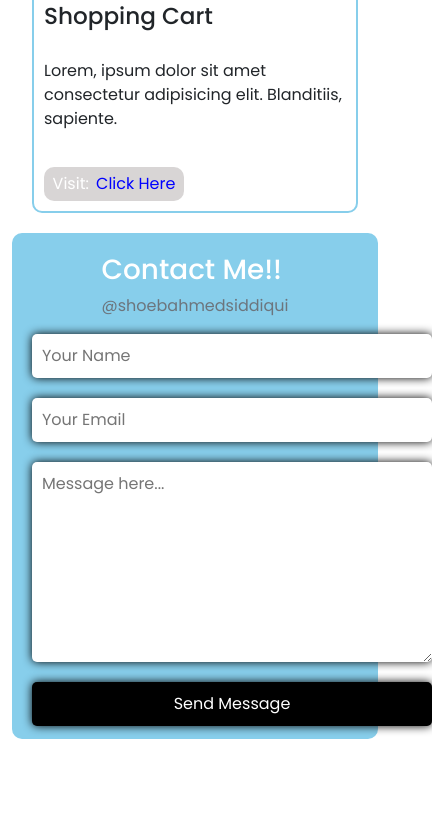
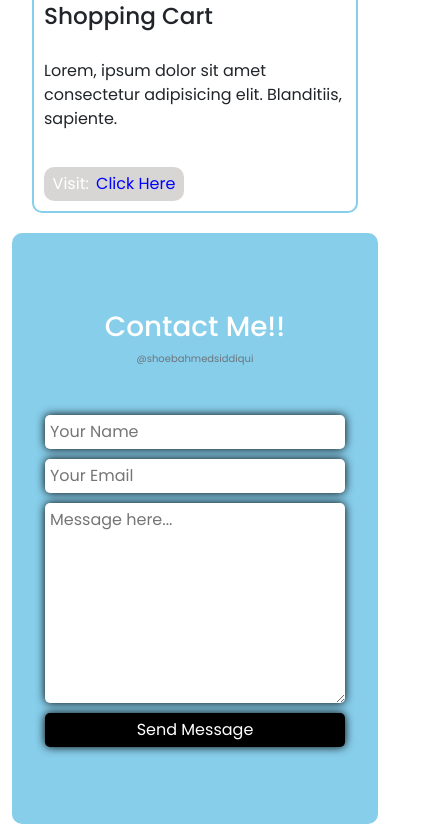
Before and after one commit to shoebdevcoder/Portfolio-React, a React (Vite) app: page / in a window 390 px wide. Shown: the part 2818-3658 px from the top of the page, 432 px wide, since content can reach past the window. Before the commit the page ends 3574 px from the top, so only its background shows below. Built offline with nearby package versions, Linux system fonts and the light colour scheme.

Commit message:
Form Added

```diff
--- a/src/assets/style/index.scss
+++ b/src/assets/style/index.scss
@@ -842,18 +842,13 @@ body.dark-theme {
   justify-content: space-around;
   align-items: center;
   flex-wrap: wrap;
-  @media screen and (max-width: 720px) {
-    .Education {
-      width: auto;
-      height: auto;
-    }
-  }
   .footer-form{
     display: flex;
     justify-content: space-between;
     align-items: center;
     flex-direction: column;
     gap: 20px;
+    flex-wrap: wrap;
     input{
       width: 400px;
       padding: 10px;
@@ -877,4 +872,31 @@ body.dark-theme {
       box-shadow: 0px 0px 10px var(--p);
     }
   }
+  @media screen and (max-width: 720px){
+    .footer-main{
+      font-size: 10px;
+    }
+    .footer-form{
+      gap: 10px;
+      input{
+        width: 300px;
+        padding: 5px;
+      }
+      textarea{
+        padding: 5px;
+        width: 300px;
+      }
+    }
+  }
 }
+@media screen and (max-width: 720px) {
+  .Footer{
+    overflow: scroll;
+    height: 70vh;
+    padding: 60px;
+    display: flex;
+    justify-content: center;
+    align-items: center;
+    flex-direction: row;
+  }
+}
```
